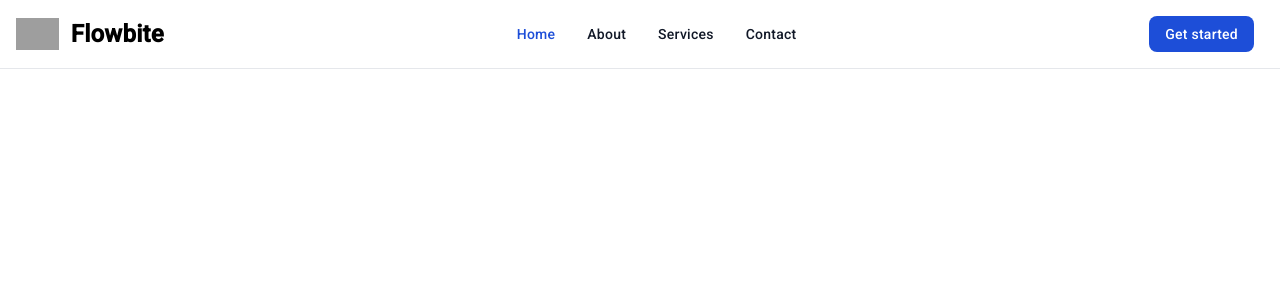
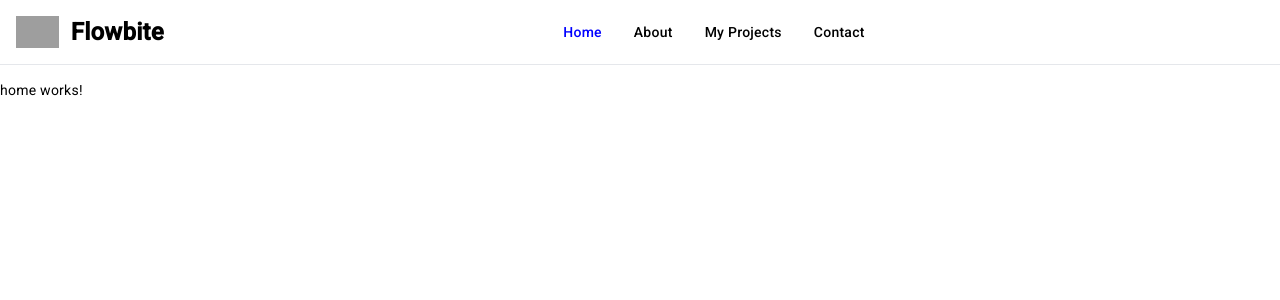
Before and after one commit to yativilli/personal_website, an Angular app in the folder personal/: page /home in a window 1280 px wide. Shown: the top 300 px of the page. Built offline with nearby package versions, Linux system fonts and the light colour scheme; grey boxes are pictures that could not be loaded.

Commit message:
Added Color to Selected Site in Navbar

```diff
--- a/personal/src/app/Components/layout/navbar/navbar.component.html
+++ b/personal/src/app/Components/layout/navbar/navbar.component.html
@@ -1,5 +1,3 @@
-
-
 <nav class="bg-white dark:bg-gray-900 fixed w-full z-20 top-0 start-0 border-b border-gray-200 dark:border-gray-600">
     <div class="max-w-screen-xl flex flex-wrap items-center justify-between mx-auto p-4">
     <a href="https://flowbite.com/" class="flex items-center space-x-3 rtl:space-x-reverse">
@@ -7,7 +5,6 @@
         <span class="self-center text-2xl font-semibold whitespace-nowrap dark:text-white">Flowbite</span>
     </a>
     <div class="flex md:order-2 space-x-3 md:space-x-0 rtl:space-x-reverse">
-        <button type="button" class="text-white bg-blue-700 hover:bg-blue-800 focus:ring-4 focus:outline-none focus:ring-blue-300 font-medium rounded-lg text-sm px-4 py-2 text-center dark:bg-blue-600 dark:hover:bg-blue-700 dark:focus:ring-blue-800">Get started</button>
         <button data-collapse-toggle="navbar-sticky" type="button" class="inline-flex items-center p-2 w-10 h-10 justify-center text-sm text-gray-500 rounded-lg md:hidden hover:bg-gray-100 focus:outline-none focus:ring-2 focus:ring-gray-200 dark:text-gray-400 dark:hover:bg-gray-700 dark:focus:ring-gray-600" aria-controls="navbar-sticky" aria-expanded="false">
           <span class="sr-only">Open main menu</span>
           <svg class="w-5 h-5" aria-hidden="true" xmlns="http://www.w3.org/2000/svg" fill="none" viewBox="0 0 17 14">
@@ -18,16 +15,16 @@
     <div class="items-center justify-between hidden w-full md:flex md:w-auto md:order-1" id="navbar-sticky">
       <ul class="flex flex-col p-4 md:p-0 mt-4 font-medium border border-gray-100 rounded-lg bg-gray-50 md:space-x-8 rtl:space-x-reverse md:flex-row md:mt-0 md:border-0 md:bg-white dark:bg-gray-800 md:dark:bg-gray-900 dark:border-gray-700">
         <li>
-          <a href="#" class="block py-2 px-3 text-white bg-blue-700 rounded md:bg-transparent md:text-blue-700 md:p-0 md:dark:text-blue-500" aria-current="page">Home</a>
+            <a href="/" [ngStyle]="{color:get('home')}" class="block py-2 px-3 text-gray-900 rounded hover:bg-gray-100 md:hover:bg-transparent md:hover:text-blue-700 md:p-0 md:dark:hover:text-blue-500 dark:text-white dark:hover:bg-gray-700 dark:hover:text-white md:dark:hover:bg-transparent dark:border-gray-700">Home</a>
+          </li>
+        <li>
+          <a href="/about" [ngStyle]="{color:get('about')}" class="block py-2 px-3 text-gray-900 rounded hover:bg-gray-100 md:hover:bg-transparent md:hover:text-blue-700 md:p-0 md:dark:hover:text-blue-500 dark:text-white dark:hover:bg-gray-700 dark:hover:text-white md:dark:hover:bg-transparent dark:border-gray-700">About</a>
         </li>
         <li>
-          <a href="#" class="block py-2 px-3 text-gray-900 rounded hover:bg-gray-100 md:hover:bg-transparent md:hover:text-blue-700 md:p-0 md:dark:hover:text-blue-500 dark:text-white dark:hover:bg-gray-700 dark:hover:text-white md:dark:hover:bg-transparent dark:border-gray-700">About</a>
+          <a href="/projects" [ngStyle]="{color:get('projects')}" class="block py-2 px-3 text-gray-900 rounded hover:bg-gray-100 md:hover:bg-transparent md:hover:text-blue-700 md:p-0 md:dark:hover:text-blue-500 dark:text-white dark:hover:bg-gray-700 dark:hover:text-white md:dark:hover:bg-transparent dark:border-gray-700">My Projects</a>
         </li>
         <li>
-          <a href="#" class="block py-2 px-3 text-gray-900 rounded hover:bg-gray-100 md:hover:bg-transparent md:hover:text-blue-700 md:p-0 md:dark:hover:text-blue-500 dark:text-white dark:hover:bg-gray-700 dark:hover:text-white md:dark:hover:bg-transparent dark:border-gray-700">Services</a>
-        </li>
-        <li>
-          <a href="#" class="block py-2 px-3 text-gray-900 rounded hover:bg-gray-100 md:hover:bg-transparent md:hover:text-blue-700 md:p-0 md:dark:hover:text-blue-500 dark:text-white dark:hover:bg-gray-700 dark:hover:text-white md:dark:hover:bg-transparent dark:border-gray-700">Contact</a>
+          <a href="/contact" [ngStyle]="{color:get('contact')}" class="block py-2 px-3 text-gray-900 rounded hover:bg-gray-100 md:hover:bg-transparent md:hover:text-blue-700 md:p-0 md:dark:hover:text-blue-500 dark:text-white dark:hover:bg-gray-700 dark:hover:text-white md:dark:hover:bg-transparent dark:border-gray-700">Contact</a>
         </li>
       </ul>
     </div>
--- a/personal/src/app/Components/layout/navbar/navbar.component.ts
+++ b/personal/src/app/Components/layout/navbar/navbar.component.ts
@@ -1,25 +1,29 @@
-import { Component } from '@angular/core';
-import {MatToolbarModule} from "@angular/material/toolbar";
-import {MatButton} from "@angular/material/button";
-import {MatMenu} from "@angular/material/menu";
-import {MatIcon} from "@angular/material/icon";
-import {RouterLink, RouterLinkActive} from "@angular/router";
-
+import { Component, OnInit } from '@angular/core';
+import { NgStyle } from '@angular/common';
 
 @Component({
   selector: 'app-navbar',
   standalone: true,
-  imports: [
-    MatToolbarModule,
-    MatButton,
-    MatMenu,
-    MatIcon,
-    RouterLink,
-    RouterLinkActive
-  ],
+  imports: [NgStyle],
   templateUrl: './navbar.component.html',
-  styleUrl: './navbar.component.scss'
+  styleUrl: './navbar.component.scss',
 })
-export class NavbarComponent {
+export class NavbarComponent implements OnInit {
+  href: string = '';
 
+  ngOnInit(): void {
+    if (typeof window !== 'undefined') {
+      // browser code
+      this.href = window.location.pathname;
+      console.log(this.href);
+    }
+  }
+
+  get(val: string) {
+
+    if (this.href.replaceAll("/", "") == val || (this.href == "/") && val == "home") {
+      return 'blue';
+    }
+    return 'black';
+  }
 }
--- a/personal/src/app/app.component.html
+++ b/personal/src/app/app.component.html
@@ -1,2 +1,4 @@
 <app-navbar></app-navbar>
+<br><br><br>
+<br>
 <router-outlet></router-outlet>
--- a/personal/src/styles.scss
+++ b/personal/src/styles.scss
@@ -5,3 +5,4 @@
 
 html, body { height: 100%; }
 body { margin: 0; font-family: Roboto, "Helvetica Neue", sans-serif; }
+.current {color: blue}
```
